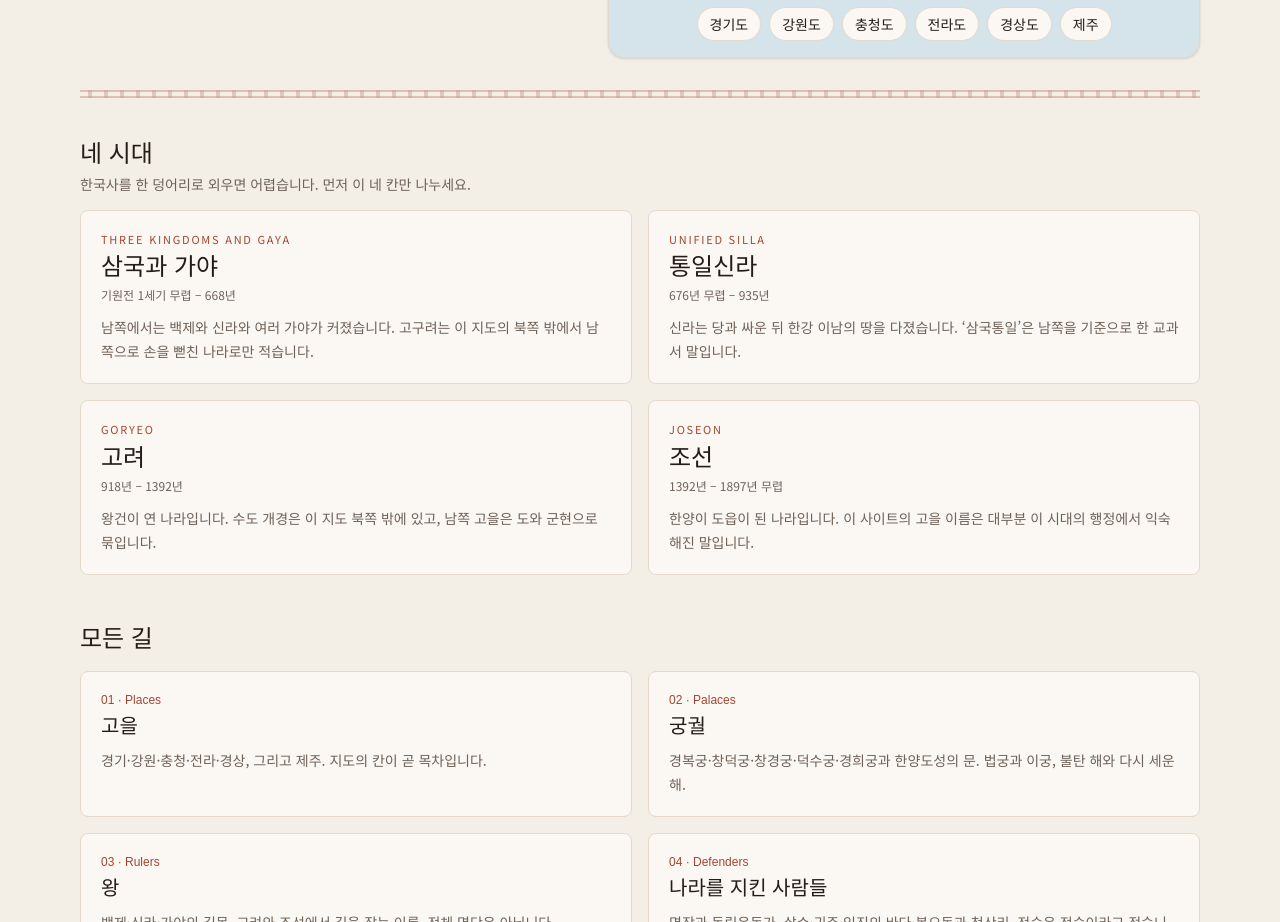
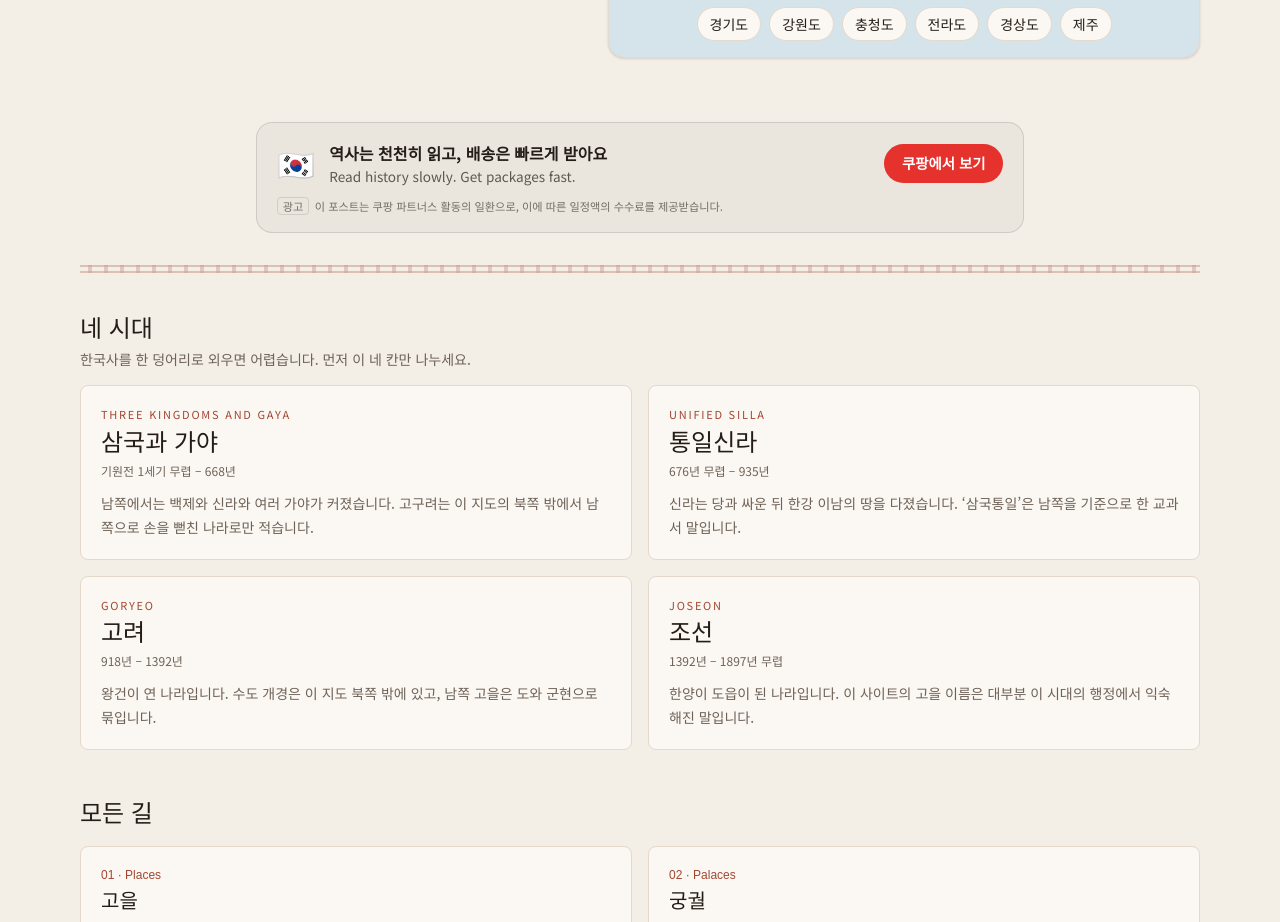
Before and after one commit to eomjinseong-art/korea-stories, a Next.js app: page / in a window 1280 px wide. Shown: the part 880-1802 px from the top of the page. Built offline with nearby package versions, Linux system fonts and the light colour scheme; no server answers.

Commit message:
Add in-content Coupang Partners card on hub, detail and quiz result pages (#13)
Co-authored-by: eomjinseong-art <eomjinseong-art@users.noreply.github.com>

```diff
--- a/src/app/defenders/[slug]/page.tsx
+++ b/src/app/defenders/[slug]/page.tsx
@@ -7,6 +7,7 @@
 import { defenderBySlug, defenders } from "@/data/defenders";
 import { externalAnchor, SITE_URL } from "@/lib/site";
 import { NadooHubPersonLink } from "@/components/NadooHubLink";
+import { CoupangCard } from "@/components/CoupangCard";
 
 type Props = { params: Promise<{ slug: string }> };
 
@@ -128,6 +129,7 @@
         </p>
       )}
       <NadooHubPersonLink base="https://korea-stories.vercel.app/defenders/" slug={person.slug!} />
+      <CoupangCard />
     </article>
   );
 }
--- a/src/app/defenders/battles/[slug]/page.tsx
+++ b/src/app/defenders/battles/[slug]/page.tsx
@@ -6,6 +6,7 @@
 import { FilmCards } from "@/components/FilmCards";
 import { battleBySlug, battles } from "@/data/battles";
 import { externalAnchor } from "@/lib/site";
+import { CoupangCard } from "@/components/CoupangCard";
 
 type Props = { params: Promise<{ slug: string }> };
 
@@ -86,6 +87,7 @@
         ))}
       </p>
       {battle.filmSlugs.length > 0 ? <FilmCards slugs={battle.filmSlugs} /> : null}
+      <CoupangCard />
     </article>
   );
 }
--- a/src/app/page.tsx
+++ b/src/app/page.tsx
@@ -7,6 +7,7 @@
 import { rulers } from "@/data/rulers";
 import { KoreaMap } from "@/components/KoreaMap";
 import { externalAnchor, sisters, SITE_DESCRIPTION, SITE_NAME, SITE_URL, TAGLINE } from "@/lib/site";
+import { CoupangCard } from "@/components/CoupangCard";
 
 const paths = [
   {
@@ -133,6 +134,7 @@
         </div>
       </section>
 
+      <CoupangCard />
       <div className="dentil opacity-50" aria-hidden="true" />
 
       <section className="mt-10" aria-labelledby="era-heading">
--- a/src/app/palaces/[slug]/page.tsx
+++ b/src/app/palaces/[slug]/page.tsx
@@ -6,6 +6,7 @@
 import { Prose } from "@/components/Prose";
 import { palaceBySlug, palaces, type NamedNote } from "@/data/palaces";
 import { externalAnchor } from "@/lib/site";
+import { CoupangCard } from "@/components/CoupangCard";
 
 type Props = { params: Promise<{ slug: string }> };
 
@@ -111,6 +112,7 @@
       </p>
 
       <FilmCards slugs={palace.filmSlugs} heading="궁궐이 나오는 영화·드라마" />
+      <CoupangCard />
     </article>
   );
 }
--- a/src/app/regions/[slug]/[city]/page.tsx
+++ b/src/app/regions/[slug]/[city]/page.tsx
@@ -6,6 +6,7 @@
 import { FilmCards } from "@/components/FilmCards";
 import { cities } from "@/data/cities";
 import { regionBySlug } from "@/data/regions";
+import { CoupangCard } from "@/components/CoupangCard";
 
 type Props = { params: Promise<{ slug: string; city: string }> };
 
@@ -126,6 +127,7 @@
       <Elsewhere links={city.links} />
 
       <FilmCards slugs={city.filmSlugs} />
+      <CoupangCard />
     </article>
   );
 }
--- a/src/app/regions/[slug]/page.tsx
+++ b/src/app/regions/[slug]/page.tsx
@@ -5,6 +5,7 @@
 import { FilmCards } from "@/components/FilmCards";
 import { cityBySlug } from "@/data/cities";
 import { regionBySlug, regions } from "@/data/regions";
+import { CoupangCard } from "@/components/CoupangCard";
 
 type Props = { params: Promise<{ slug: string }> };
 
@@ -141,6 +142,7 @@
       </section>
 
       <FilmCards slugs={region.filmSlugs} />
+      <CoupangCard />
     </article>
   );
 }
--- a/src/app/rulers/[slug]/page.tsx
+++ b/src/app/rulers/[slug]/page.tsx
@@ -6,6 +6,7 @@
 import { rulerBySlug, rulers } from "@/data/rulers";
 import { externalAnchor } from "@/lib/site";
 import { NadooHubPersonLink } from "@/components/NadooHubLink";
+import { CoupangCard } from "@/components/CoupangCard";
 
 type Props = { params: Promise<{ slug: string }> };
 
@@ -81,6 +82,7 @@
       ) : null}
       <FilmCards slugs={ruler.filmSlugs} />
       <NadooHubPersonLink base="https://korea-stories.vercel.app/rulers/" slug={ruler.slug!} />
+      <CoupangCard />
     </article>
   );
 }
--- /dev/null
+++ b/src/components/CoupangCard.tsx
@@ -0,0 +1,63 @@
+const COUPANG_CARD_URL = "https://link.coupang.com/a/hsdzLh1vB6";
+
+const COPY = {
+  icon: "🇰🇷",
+  ko: "역사는 천천히 읽고, 배송은 빠르게 받아요",
+  en: "Read history slowly. Get packages fast.",
+};
+
+/**
+ * 본문 중간용 쿠팡 파트너스 카드 (광고). 팝업·고정 오버레이 없이 본문 흐름 안에만 놓입니다.
+ * 한 페이지에 1~2개까지만 사용하세요 (하단 배너 별도).
+ */
+export function CoupangCard({ className = "" }: { className?: string }) {
+  return (
+    <aside
+      aria-label="광고"
+      data-coupang-card=""
+      className={className}
+      style={{
+        margin: "2rem auto",
+        maxWidth: "48rem",
+        borderRadius: "1rem",
+        border: "1px solid rgba(128,128,128,0.28)",
+        background: "rgba(128,128,128,0.07)",
+        padding: "1.1rem 1.25rem",
+        color: "inherit",
+      }}
+    >
+      <div style={{ display: "flex", alignItems: "center", gap: "0.9rem", flexWrap: "wrap" }}>
+        <span aria-hidden="true" style={{ fontSize: "1.9rem", lineHeight: 1 }}>
+          {COPY.icon}
+        </span>
+        <div style={{ flex: "1 1 14rem", minWidth: 0 }}>
+          <p style={{ margin: 0, fontWeight: 600, lineHeight: 1.5 }}>{COPY.ko}</p>
+          <p style={{ margin: "0.15rem 0 0", fontSize: "0.85rem", opacity: 0.7, lineHeight: 1.4 }}>{COPY.en}</p>
+        </div>
+        <a
+          href={COUPANG_CARD_URL}
+          target="_blank"
+          rel="sponsored noopener"
+          style={{
+            flexShrink: 0,
+            display: "inline-block",
+            borderRadius: "999px",
+            background: "#e5322d",
+            color: "#fff",
+            padding: "0.55rem 1.1rem",
+            fontSize: "0.9rem",
+            fontWeight: 600,
+            textDecoration: "none",
+            whiteSpace: "nowrap",
+          }}
+        >
+          쿠팡에서 보기
+        </a>
+      </div>
+      <p style={{ margin: "0.75rem 0 0", fontSize: "0.7rem", opacity: 0.6, lineHeight: 1.5 }}>
+        <span style={{ marginRight: "0.35rem", border: "1px solid rgba(128,128,128,0.4)", borderRadius: "4px", padding: "0 0.3rem" }}>광고</span>
+        이 포스트는 쿠팡 파트너스 활동의 일환으로, 이에 따른 일정액의 수수료를 제공받습니다.
+      </p>
+    </aside>
+  );
+}
--- a/src/components/DefenderQuiz.tsx
+++ b/src/components/DefenderQuiz.tsx
@@ -2,6 +2,7 @@
 
 import { useState } from "react";
 import type { QuizQuestion } from "@/data/defender-quiz";
+import { CoupangCard } from "@/components/CoupangCard";
 
 export function DefenderQuiz({ questions }: { questions: QuizQuestion[] }) {
   const [picks, setPicks] = useState<Record<string, number | undefined>>({});
@@ -74,6 +75,7 @@
           {questions.length}문제 중 {score}개
         </p>
       ) : null}
+      {graded ? <CoupangCard /> : null}
     </form>
   );
 }
```
